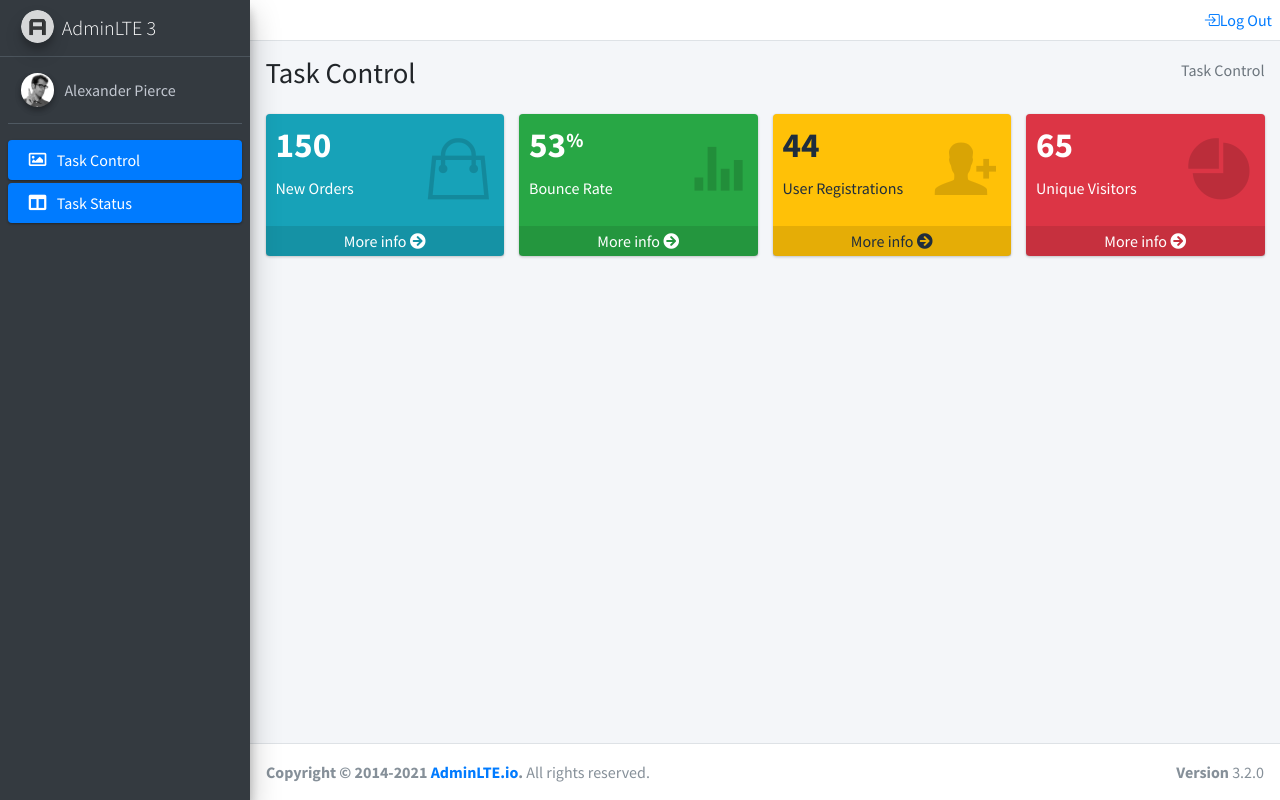
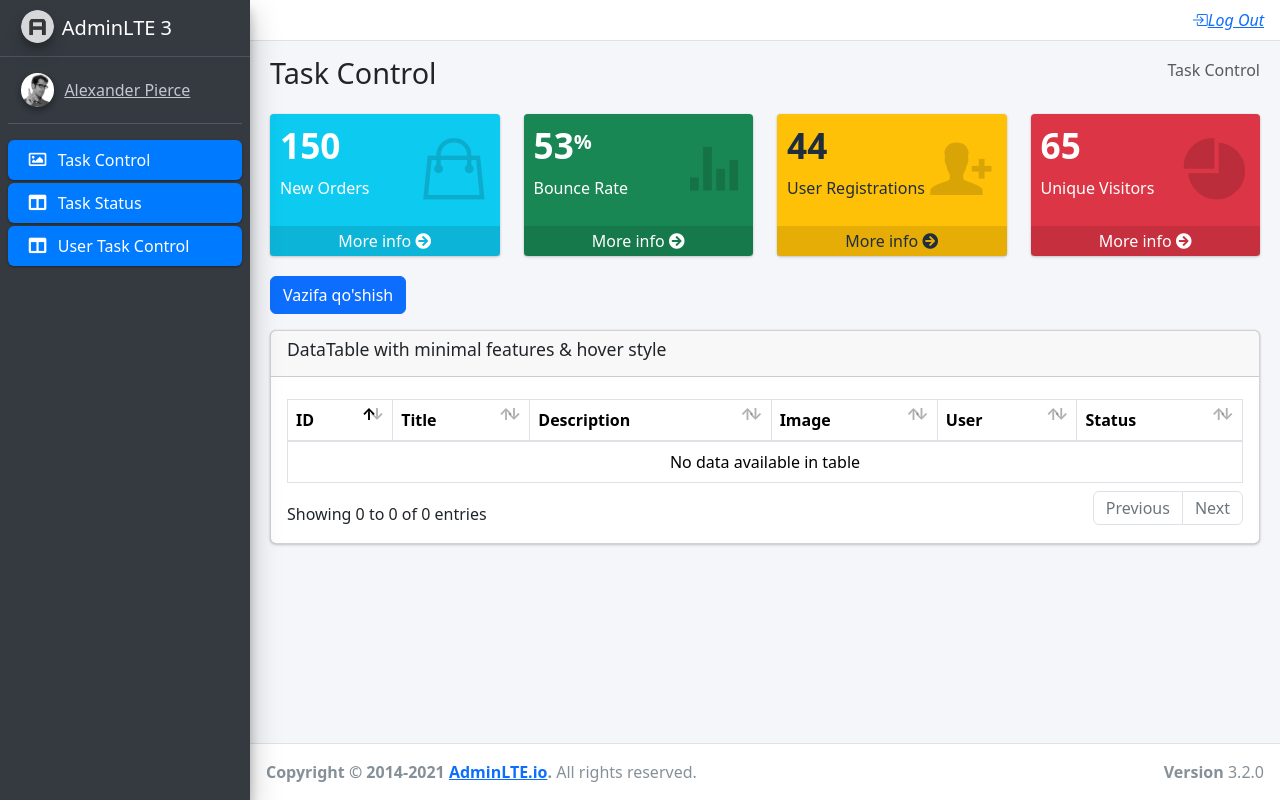
Before and after one commit to eldarbeksuvonberdiev/UygaVazifa_24, a PHP site: page / in a window 1280 px wide. Run offline with PHP 8.4, Linux system fonts and the light colour scheme; the visitor is signed in with stand-in values (Sample User, id 1); data that the repository does not hold is empty; some libraries are stand-ins or nearby versions.

Commit message:
Tasklar ko'rinadigan bo'ldi, Task yaratish ustida hali ishlanmoqda

```diff
--- a/App/Controllers/AdminController.php
+++ b/App/Controllers/AdminController.php
@@ -2,6 +2,7 @@
 namespace App\Controllers;
 
 use App\Helpers\Auth;
+use App\Models\Task;
 
 class AdminController{
 
@@ -13,7 +14,8 @@ class AdminController{
     }
 
     public function index(){
-        return view('TaskControl/index','Admin menu');
+        $models = Task::getAllTask();
+        return view('TaskControl/index','Admin menu',$models);
     }
 
     public function kanban(){
--- a/App/Models/Model.php
+++ b/App/Models/Model.php
@@ -89,4 +89,18 @@ class Model extends Database
         $query->execute();
         return $query->fetch(PDO::FETCH_OBJ);
     }
+
+    public static function getAllTask(){
+        $sql = "SELECT * FROM " . static::$table;
+        $query = self::connect()->query($sql);
+        return $query->fetchAll(PDO::FETCH_OBJ);
+    }
+
+    public static function getUsers(){
+        $sql = "SELECT id,name FROM user WHERE role != 'admin'";
+        $query = self::connect()->query($sql);
+        return $query->fetchAll(PDO::FETCH_OBJ);
+    }
+
+
 }
--- /dev/null
+++ b/App/Models/Task.php
@@ -0,0 +1,9 @@
+<?php
+namespace App\Models;
+
+class Task extends Model{
+
+    public static $table = 'task';
+
+}
+?>
--- a/App/Views/TaskControl/index.php
+++ b/App/Views/TaskControl/index.php
@@ -69,9 +69,48 @@
                     </div>
                 </div>
             </div>
+    </section>
+    <section class="content">
+        <div class="container-fluid">
+            <a href="/add"><button type="submit" class="btn btn-primary mb-3">Vazifa qo'shish</button></a>
             <div class="row">
-                <section class="col-lg-7 connectedSortable">
-                </section>
+                <div class="col-12">
+                    <div class="card">
+                        <div class="card-header">
+                            <h3 class="card-title">DataTable with minimal features & hover style</h3>
+                        </div>
+                        <!-- /.card-header -->
+                        <div class="card-body">
+                            <table id="example2" class="table table-bordered table-hover">
+                                <thead>
+                                    <tr>
+                                        <th>ID</th>
+                                        <th>Title</th>
+                                        <th>Description</th>
+                                        <th>Image</th>
+                                        <th>User</th>
+                                        <th>Status</th>
+                                    </tr>
+                                </thead>
+                                <tbody>
+                                    <?php
+                                    foreach ($models as $model) { ?>
+                                        <tr>
+                                            <td><?= $model->id ?></td>
+                                            <td><?= $model->title ?></td>
+                                            <td><?= $model->description ?></td>
+                                            <td><?= $model->img ?></td>
+                                            <td><?= $model->user_id ?></td>
+                                            <td><?= $model->status ?></td>
+                                        </tr>
+                                    <?php }
+                                    ?>
+                                </tbody>
+                            </table>
+                        </div>
+                    </div>
+                </div>
             </div>
+        </div>
     </section>
 </div>
--- a/App/Views/main.php
+++ b/App/Views/main.php
@@ -18,6 +18,12 @@
   <link rel="stylesheet" href="Assets/plugins/daterangepicker/daterangepicker.css">
   <link rel="stylesheet" href="Assets/plugins/summernote/summernote-bs4.min.css">
   <link rel="stylesheet" href="https://cdn.jsdelivr.net/npm/bootstrap-icons@1.11.3/font/bootstrap-icons.min.css">
+  <link rel="stylesheet" href="https://fonts.googleapis.com/css?family=Source+Sans+Pro:300,400,400i,700&display=fallback">
+  <link rel="stylesheet" href="Assets/plugins/datatables-bs4/css/dataTables.bootstrap4.min.css">
+  <link rel="stylesheet" href="Assets/plugins/datatables-responsive/css/responsive.bootstrap4.min.css">
+  <link rel="stylesheet" href="Assets/plugins/datatables-buttons/css/buttons.bootstrap4.min.css">
+  <link rel="stylesheet" href="Assets/dist/css/adminlte.min.css">
+  <link href="https://cdn.jsdelivr.net/npm/bootstrap@5.3.3/dist/css/bootstrap.min.css" rel="stylesheet" integrity="sha384-QWTKZyjpPEjISv5WaRU9OFeRpok6YctnYmDr5pNlyT2bRjXh0JMhjY6hW+ALEwIH" crossorigin="anonymous">
 </head>
 
 <body class="hold-transition sidebar-mini layout-fixed">
@@ -27,7 +33,7 @@
 
       <ul class="navbar-nav ml-auto">
         <li class="nav-item">
-          <a href="/logout"><i class="bi bi-box-arrow-in-right"></i>Log Out</a>
+          <a href="/logout"><i class="bi bi-box-arrow-in-right me-3">Log Out</i></a>
         </li>
       </ul>
     </nav>
@@ -60,10 +66,18 @@
               </a>
             </li>
             <li class="nav-item">
-              <a href="/kanban" class="nav-link active">
+              <a href="/tasksta" class="nav-link active">
                 <i class="nav-icon fas fa-columns"></i>
                 <p>
                   Task Status
+                </p>
+              </a>
+            </li>
+            <li class="nav-item">
+              <a href="/" class="nav-link active">
+                <i class="nav-icon fas fa-columns"></i>
+                <p>
+                  User Task Control
                 </p>
               </a>
             </li>
@@ -101,6 +115,42 @@
     <script src="Assets/dist/js/adminlte.js"></script>
     <script src="Assets/dist/js/demo.js"></script>
     <script src="Assets/dist/js/pages/dashboard.js"></script>
+    <script src="https://cdn.jsdelivr.net/npm/bootstrap@5.3.3/dist/js/bootstrap.bundle.min.js" integrity="sha384-YvpcrYf0tY3lHB60NNkmXc5s9fDVZLESaAA55NDzOxhy9GkcIdslK1eN7N6jIeHz" crossorigin="anonymous"></script>
+    <!--Table scripts -->
+    <script src="Assets/plugins/datatables/jquery.dataTables.min.js"></script>
+    <script src="Assets/plugins/datatables-bs4/js/dataTables.bootstrap4.min.js"></script>
+    <script src="Assets/plugins/datatables-responsive/js/dataTables.responsive.min.js"></script>
+    <script src="Assets/plugins/datatables-responsive/js/responsive.bootstrap4.min.js"></script>
+    <script src="Assets/plugins/datatables-buttons/js/dataTables.buttons.min.js"></script>
+    <script src="Assets/plugins/datatables-buttons/js/buttons.bootstrap4.min.js"></script>
+    <script src="Assets/plugins/jszip/jszip.min.js"></script>
+    <script src="Assets/plugins/pdfmake/pdfmake.min.js"></script>
+    <script src="Assets/plugins/pdfmake/vfs_fonts.js"></script>
+    <script src="Assets/plugins/datatables-buttons/js/buttons.html5.min.js"></script>
+    <script src="Assets/plugins/datatables-buttons/js/buttons.print.min.js"></script>
+    <script src="Assets/plugins/datatables-buttons/js/buttons.colVis.min.js"></script>
+    <script src="Assets/dist/js/adminlte.min.js"></script>
+    <script src="Assets/dist/js/demo.js"></script>
+    <!-- Page specific script -->
+    <script>
+      $(function() {
+        $("#example1").DataTable({
+          "responsive": true,
+          "lengthChange": false,
+          "autoWidth": false,
+          "buttons": ["copy", "csv", "excel", "pdf", "print", "colvis"]
+        }).buttons().container().appendTo('#example1_wrapper .col-md-6:eq(0)');
+        $('#example2').DataTable({
+          "paging": true,
+          "lengthChange": false,
+          "searching": false,
+          "ordering": true,
+          "info": true,
+          "autoWidth": false,
+          "responsive": true,
+        });
+      });
+    </script>
 </body>
 
 </html>
--- a/web.php
+++ b/web.php
@@ -2,14 +2,21 @@
 
 use App\Controllers\AdminController;
 use App\Controllers\LoginController;
+use App\Controllers\TaskController;
 use App\Routes\Route;
 
+//Admin Controller
 Route::get("/",[AdminController::class,"index"]);
-Route::get("/kanban",[AdminController::class,"kanban"]);
+Route::get("/tasksta",[AdminController::class,"kanban"]);
 
+//Login Controller
 Route::get("/login",[LoginController::class,"loginPage"]);
 Route::get("/logout",[LoginController::class,"logout"]);
 Route::get("/register",[LoginController::class,"registerPage"]);
 
 Route::post("/login",[LoginController::class,"login"]);
 Route::post("/register",[LoginController::class,"register"]);
+
+//Task Controllers
+Route::get("/add",[TaskController::class,"index"]);
+Route::post("/add",[TaskController::class,"create"]);
```
Also changed, not shown: App/Controllers/TaskController.php (added, +32 -0 lines), App/Views/TaskControl/create.php (added, +47 -0 lines).
